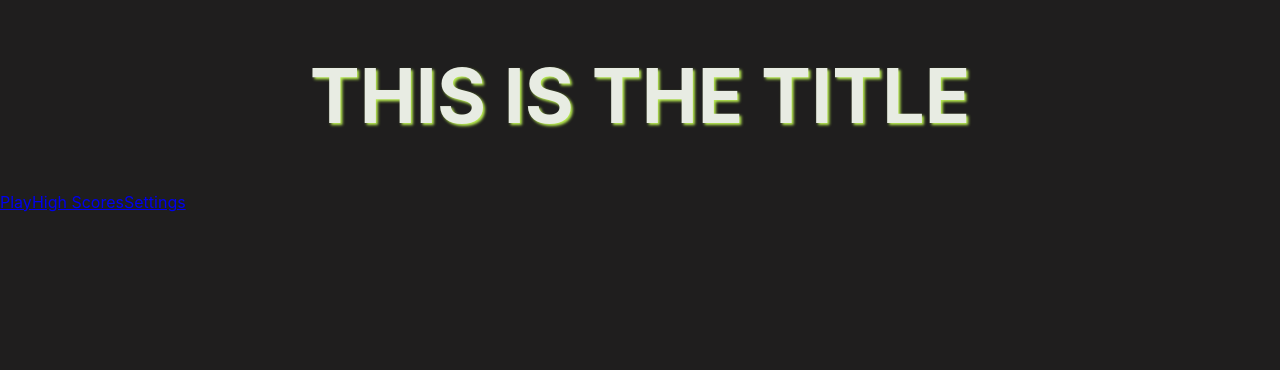
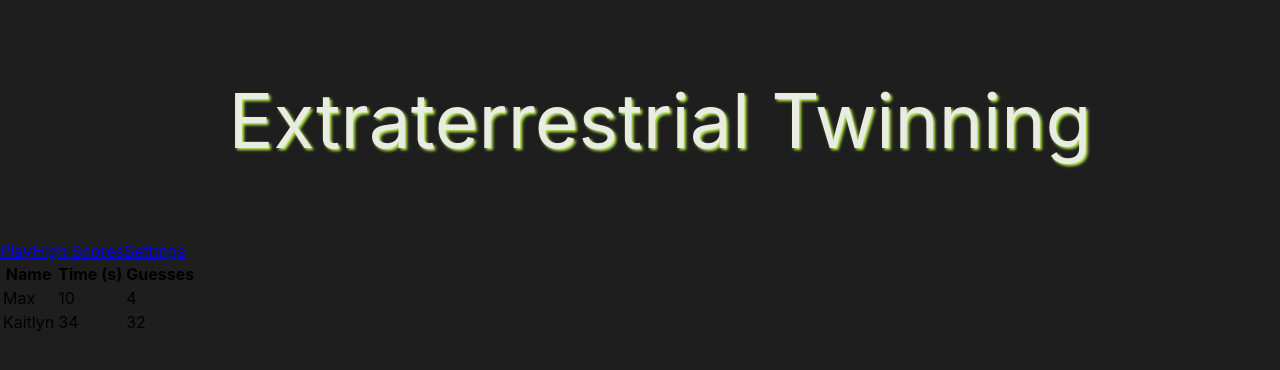
Before and after one commit to murphy-mi/phase-2-project, a React (Create React App) app in the folder memory-game/: page /highscores in a window 1280 px wide. Shown: the top 370 px of the page. Built offline with nearby package versions, Linux system fonts and the light colour scheme; data requests are answered from the project's data file.

Commit message:
finished functionality

```diff
--- /dev/null
+++ b/memory-game/db.json
@@ -0,0 +1,16 @@
+{
+  "highscores": [
+    {
+      "id": 1,
+      "name": "Max",
+      "time": "10",
+      "guesses": 4
+    },
+    {
+      "name": "Kaitlyn",
+      "time": 34,
+      "guesses": 32,
+      "id": 2
+    }
+  ]
+}
--- a/memory-game/src/components/GamePage.js
+++ b/memory-game/src/components/GamePage.js
@@ -17,6 +17,13 @@ function GamePage() {
     const [playTimer, setPlayTimer] = useState(0)
     const [guessCount, setGuessCount] = useState(0)
     const [intervalId, setIntervalId] = useState("")
+    const [scores, setScores] = useState([])
+    console.log(guessCount)
+    useEffect(() => {
+        fetch('http://localhost:3000/highscores')
+            .then(r => r.json())
+            .then(data => setScores(data))
+    }, [] )
 
     useEffect(() => {
         createCardBoard()
@@ -28,12 +35,12 @@ function GamePage() {
     }, [])
 
     useEffect(() => {
-        console.log(playTimer)
-        console.log(intervalId)
+        // console.log(playTimer)
+        // console.log(intervalId)
         if(points < 16 && guessCount === 1) {
              setIntervalId(setInterval(() => setPlayTimer(playTimer => playTimer + 1), 1000))
         } else if(points === 16) {
-            console.log(intervalId)
+            // console.log(intervalId)
             clearInterval(intervalId)
         }
     }, [guessCount])
@@ -92,6 +99,10 @@ function GamePage() {
         setPlayCount(playCount => playCount + 1)
     }
 
+    const handleForm = (data) => {
+        setScores([...scores, data])
+    }
+
 
     return (
         <div className="GamePage">
@@ -106,12 +117,14 @@ function GamePage() {
                             points={points}
                             isCardChosen={isCardChosen}
                             playTimer={playTimer}
+                            handleForm={handleForm}
+                            guessCount={guessCount}
+                            />
+                        }
                         />
-                    }
-                />
                 <Route
                     path="/highscores"
-                    element={<HighScores />}
+                    element={<HighScores scores={scores} playTimer={playTimer} guessCount={guessCount} />}
                 />
                 <Route
                     path="/settings"
--- a/memory-game/src/components/GamePlayer.js
+++ b/memory-game/src/components/GamePlayer.js
@@ -4,7 +4,7 @@ import ScoreForm from './ScoreForm';
 import GamePlayerCard from './GamePlayerCard'
 
 
-function GamePlayer({ imagesArray, handleFlip, points, isCardChosen, playAgain, playTimer }) {
+function GamePlayer({ imagesArray, handleFlip, points, isCardChosen, playAgain, playTimer, handleForm, guessCount }) {
     // console.log(imagesArray)
 
     const gameCard = imagesArray.map((image, index) => {
@@ -13,14 +13,15 @@ function GamePlayer({ imagesArray, handleFlip, points, isCardChosen, playAgain,
         )
     })
 
+
     return (
         <div className="GamePlayer">
-            <ScoreForm />
             <div className='cards-wrapper'>
                 {gameCard}
                 <span>
                     <h1 style={{ color: 'cyan' }} > Time:{playTimer}</h1>
                     <h1 style={{ color: 'cyan' }} > Score:{points}</h1>
+                 <ScoreForm handleForm={handleForm} playTimer={playTimer} guessCount={guessCount} />
                     <button onClick={playAgain}>Play Again</button>
                 </span>
             </div>
--- a/memory-game/src/components/Header.js
+++ b/memory-game/src/components/Header.js
@@ -8,7 +8,9 @@ function Header() {
 
     return (
         <div className="Header">
-            <h1 className="title">THIS IS THE TITLE</h1>
+            <ul className="title">
+                Extraterrestrial Twinning
+            </ul>
             <NavBar />
         </div>
     );
--- a/memory-game/src/components/HighScores.js
+++ b/memory-game/src/components/HighScores.js
@@ -1,12 +1,26 @@
-import React, { useState } from 'react';
+import React, { useState, useEffect } from 'react';
+import HighScoresCard from './HighScoresCard';
 
-function HighScores() {
-
+function HighScores({ scores }) {
 
 
     return (
-        <div className="HighScores">
-        </div>
+        <table className="HighScores">
+            <tr>
+                <th>
+                    Name
+                </th>
+                <th>
+                    Time (s)
+                </th>
+                <th>
+                    Guesses
+                </th>
+            </tr>
+            {scores.map((score) => {
+                return <HighScoresCard score={score} />
+            })}
+        </table>
     );
 }
 
--- /dev/null
+++ b/memory-game/src/components/HighScoresCard.js
@@ -0,0 +1,15 @@
+import React, { useState, useEffect } from 'react';
+
+function HighScoresCard({ score }) {
+    // console.log(score)
+
+    return (
+        <tr className="HighScores">
+            <td>{score.name}</td>
+            <td>{score.time}</td>
+            <td>{score.guesses}</td>
+        </tr>
+    );
+}
+
+export default HighScoresCard;
--- a/memory-game/src/components/ScoreForm.js
+++ b/memory-game/src/components/ScoreForm.js
@@ -1,17 +1,37 @@
 import React, { useState } from 'react';
 
-function ScoreForm() {
+function ScoreForm({ handleForm, playTimer, guessCount }) {
+    const [name, setName] = useState("")
 
+    const handleSubmit = (e) => {
+        e.preventDefault()
 
+        fetch('http://localhost:3000/highscores', {
+            method: 'POST',
+            headers: {
+                "Content-Type": "application/json"
+            },
+            body: JSON.stringify({
+                name: name,
+                time: playTimer,
+                guesses: guessCount
+            })
+        })
+        .then(r => r.json())
+        .then(data => handleForm(data))
+    }
 
     return (
         <div>
-            <form>
+            <form onSubmit={handleSubmit}>
                 <input
                     type="text"
                     placeholder="enter your name"
-                >
+                    value={name}
+                    onChange={e => setName(e.target.value)}
+                    >
                 </input>
+                    <button>Submit Score</button>
             </form>
         </div>
     );
```
Also changed, not shown: memory-game/src/index.css (line endings or trailing spaces).
